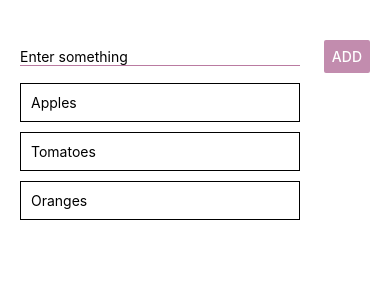
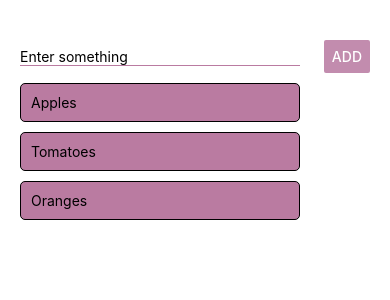
Before and after one commit to MarielaPages/Shopping-List-React-Native, a React Native app: screen / in a window 390 px wide. Shown: the top 300 px of the page. Built offline with nearby package versions, Linux system fonts and the light colour scheme.

Commit message:
better styles

```diff
--- a/App.js
+++ b/App.js
@@ -8,7 +8,7 @@ export default function App() {
         <TextInput placeholder='Enter something' style={styles.input}/>
         <Button title='Add' color={'#C28CAE'}/>
       </View>
-      <View>
+      <View style={styles.li} >
         <View style={styles.listItems}>
           <Text>Apples</Text>
         </View>
--- a/styles.js
+++ b/styles.js
@@ -20,10 +20,14 @@ export const styles = StyleSheet.create({
       borderBottomColor: '#BA7BA1',
       // marginRight:20
     },
+    listContainer: {
+    },
     listItems: {
         marginTop: 10,
         padding: 10,
         borderWidth: 0.5,
-        width: '80%'
+        borderRadius: 5,
+        width: '80%',
+        backgroundColor: '#BA7BA1'
     }
   });
```
